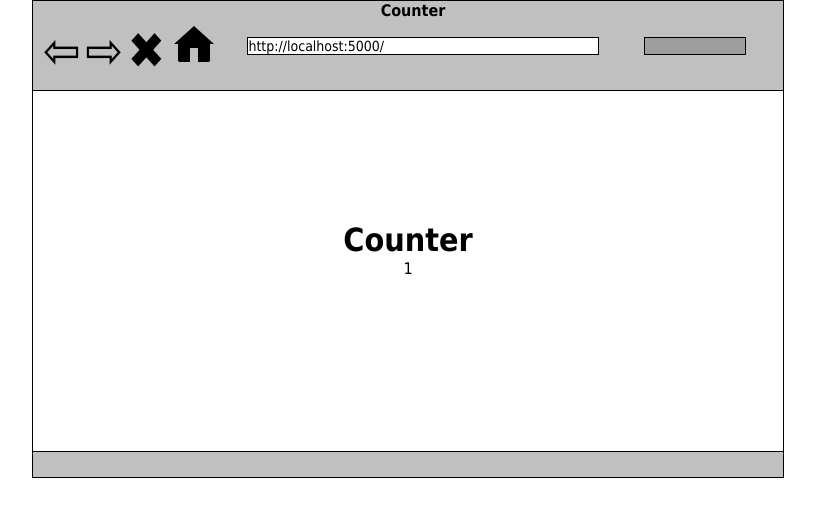
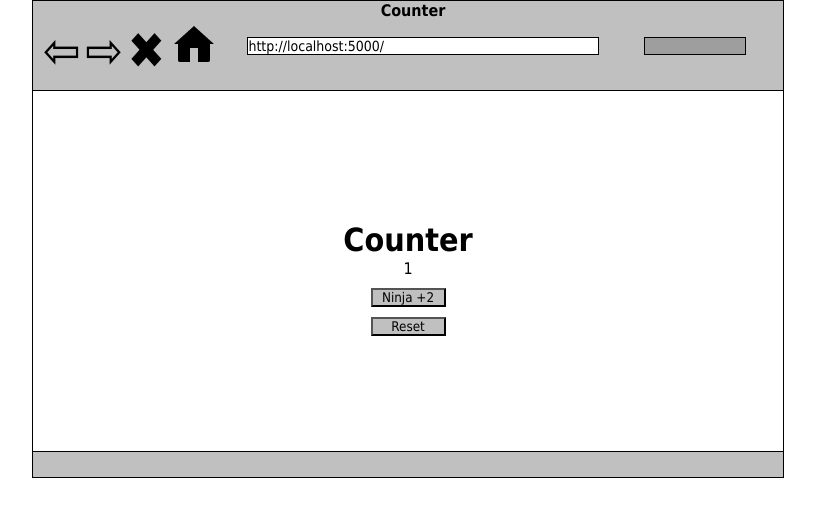
Before and after one commit to Steve-Duncan/Flask, a Flask app: page / in a window 1280 px wide. Shown: the top 517 px of the page, without its empty margins (232-1047 px from the left). Run offline with Flask 2, Linux system fonts and the light colour scheme; grey boxes are pictures that could not be loaded.

Commit message:
added ninja (increment) and hacker (reset) to Flask Counter

```diff
--- a/Counter/counter.py
+++ b/Counter/counter.py
@@ -1,10 +1,10 @@
-from flask import Flask,render_template,session,request
+from flask import Flask,render_template,session,request,redirect
 app = Flask(__name__)
 app.secret_key="Br@1nCl0ud"						#set secret key to encrypt the session
 
 @app.route('/')
 def counter():
-	# session.clear()							#use this to clear the session
+	#session.clear()							#use this to clear the session
 	if 'count' in session:						#check if session already exists
 
 	  	tmpcount=session['count']				#set tmp variable for count
@@ -17,4 +17,17 @@ def counter():
 
 	return render_template("index.html")
 
+
+@app.route('/ninja', methods=['POST'])
+def plustwo():
+	action=request.form['action']				#get the value of the submit button pressed (ninja or reset)
+	if (action=='reset'):
+		session.clear()							#this will clear the session, and be reset to 1 when redirected back to '/'
+	else:										#this will increment count by 1, and by another when redirected back to '/'
+	  	tmpcount=session['count']				#set tmp variable for count
+	  	tmpcount = int(tmpcount) + 1 			#convert tmp count to integer and increment by 1
+	  	session['count'] = str(tmpcount)		#convert tmp count to str and set as session
+
+	return redirect('/')
+
 app.run(debug='True')
--- a/Counter/static/css/styles.css
+++ b/Counter/static/css/styles.css
@@ -71,7 +71,11 @@ h1{
 p{
 	text-align: center;
 }
-
+button{
+	width: 75px;
+	background-color: silver;
+	margin-top: 10px;
+}
 
 
 /*footer section*/
--- a/Counter/templates/index.html
+++ b/Counter/templates/index.html
@@ -23,7 +23,15 @@
 
 		<div class="main">
 			<h1>Counter</h1>
-			<p>{{ session['count'] }}</p>
+			<p>
+				{{ session['count'] }}
+
+			</p>
+			<form action='/ninja' method='post'>
+				<p><button type='submit' name='action' value='ninja'>Ninja +2</button></p>
+				<p><button type='submit' name ='action' value='reset'>Reset</p>
+			</form>
+
 		</div>
 
 
```
